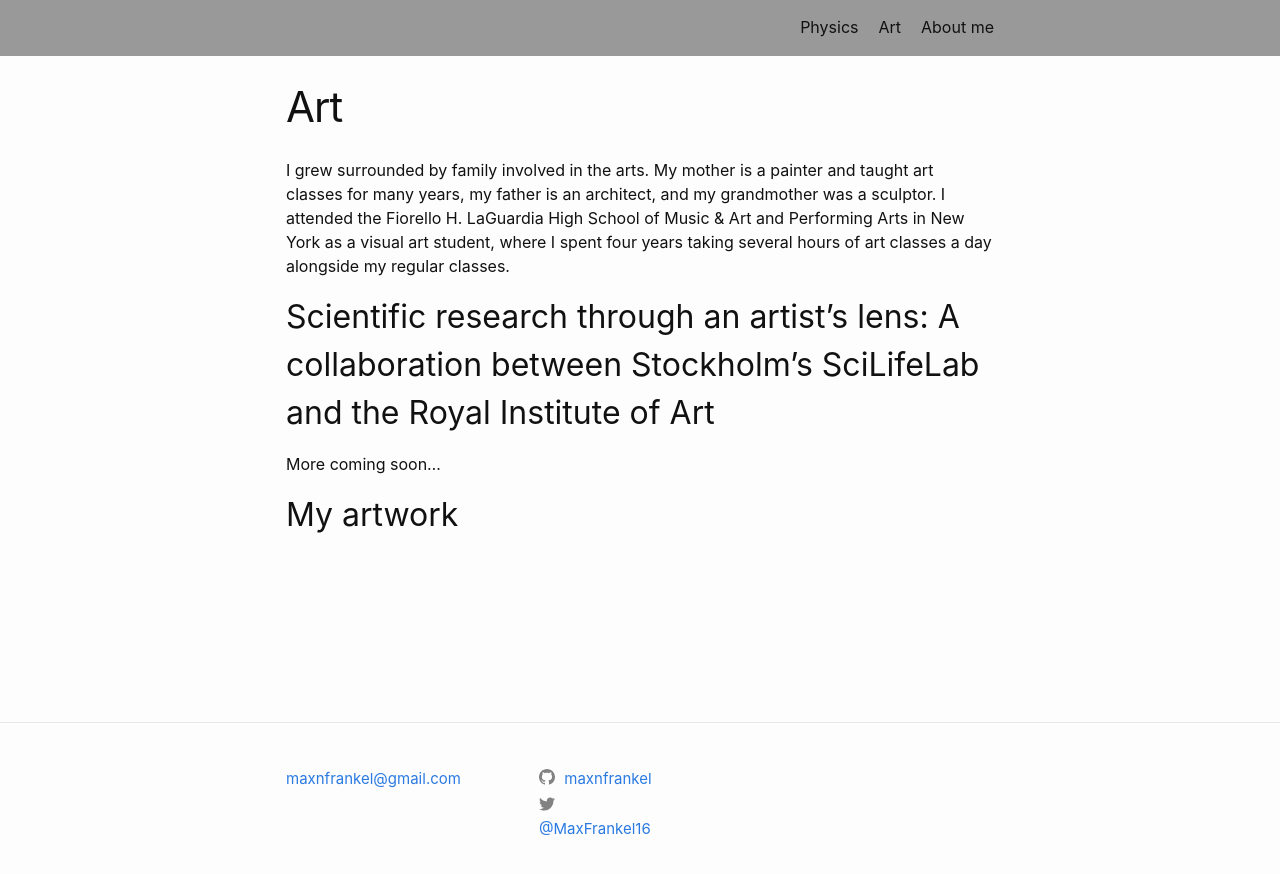
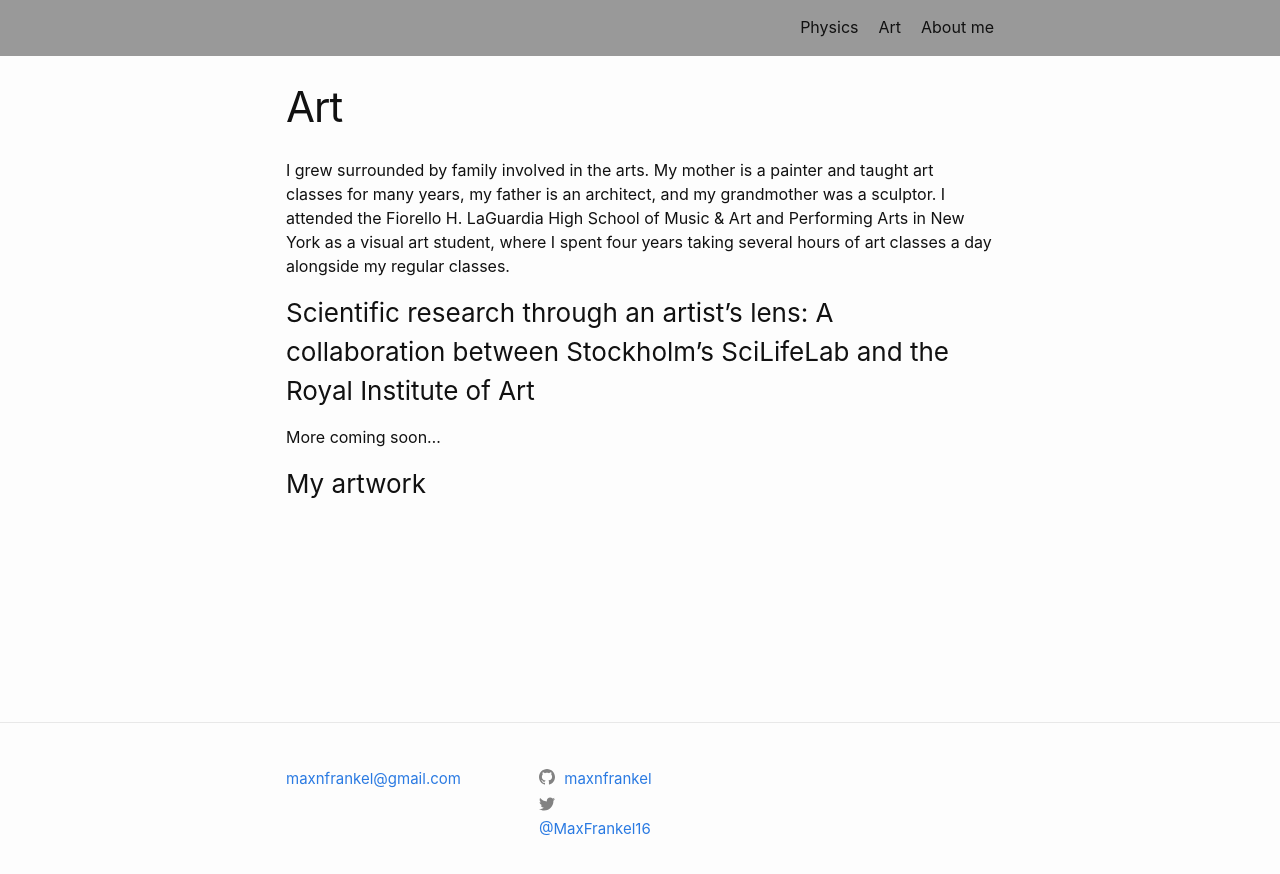
Before and after one commit to maxnfrankel/maxnfrankel.github.io, a Jekyll site: the page built from pages/2art.md, in a window 1280 px wide. Shown: the top 874 px of the page. Built offline with Jekyll 4.4.1, drawn with Linux system fonts in a browser that asks for light colours.

Commit message:
Changed header sizes on art page

```diff
--- a/pages/2art.md
+++ b/pages/2art.md
@@ -6,7 +6,7 @@ permalink: /art/
 
 I grew surrounded by family involved in the arts. My mother is a painter and taught art classes for many years, my father is an architect, and my grandmother was a sculptor. I attended the Fiorello H. LaGuardia High School of Music & Art and Performing Arts in New York as a visual art student, where I spent four years taking several hours of art classes a day alongside my regular classes.
 
-## Scientific research through an artist’s lens: A collaboration between Stockholm's SciLifeLab and the Royal Institute of Art
+### Scientific research through an artist’s lens: A collaboration between Stockholm's SciLifeLab and the Royal Institute of Art
 More coming soon...
 
-## My artwork
+### My artwork
```
